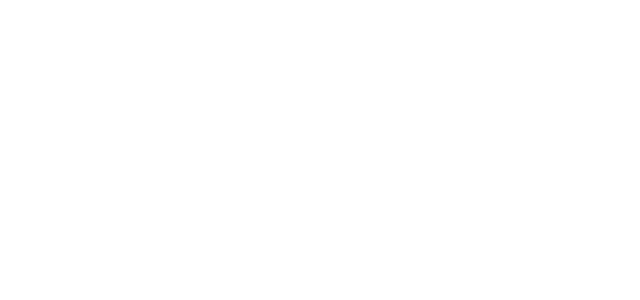
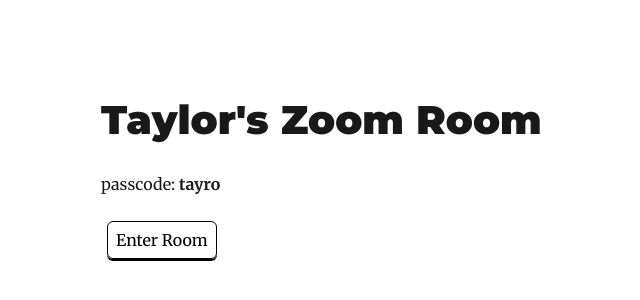
Before and after one commit to taydr/tayro, a Gatsby site: page /zoom in a window 1280 px wide. Before the commit this address had no page. Shown: the whole page, without its empty margins (224-864 px from the left). Built offline with nearby package versions, Linux system fonts and the light colour scheme; Gatsby itself is replaced by a stand-in of ours; some packages are replaced by stand-ins of ours.

Commit message:
add zoom room

```diff
--- a/src/components/biobutton.js
+++ b/src/components/biobutton.js
@@ -14,7 +14,7 @@
     }
 
     return (
-      <a href={url} style={buttonClass}>
+      <a href={url} target="_new" style={buttonClass}>
         {children}
         {console.log(url)}
       </a>
--- /dev/null
+++ b/src/pages/zoom.js
@@ -0,0 +1,21 @@
+import React from "react"
+import Layout from "../components/layout"
+import Button from "../components/biobutton"
+
+class ZoomPage extends React.Component {
+  render() {
+    return (
+      <Layout style={{ position: "relative" }} location={this.props.location}>
+        <h1>Taylor's Zoom Room</h1>
+        <p>
+          passcode: <strong>tayro</strong>
+        </p>
+        <Button url="https://us04web.zoom.us/j/5258465753?pwd=OXhYcHRaajNDVnNJaCswM3FJek9YZz09">
+          Enter Room
+        </Button>
+      </Layout>
+    )
+  }
+}
+
+export default ZoomPage
```
